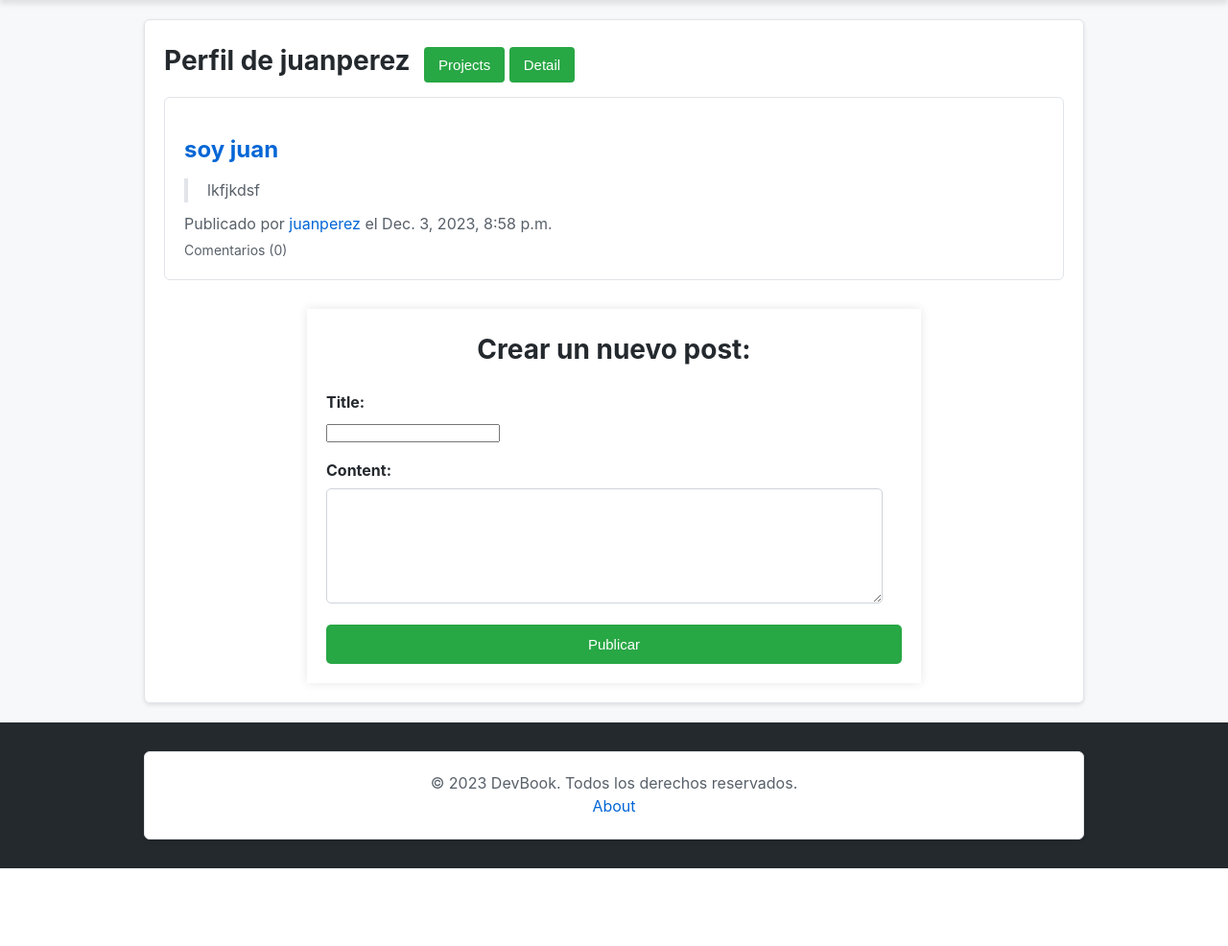
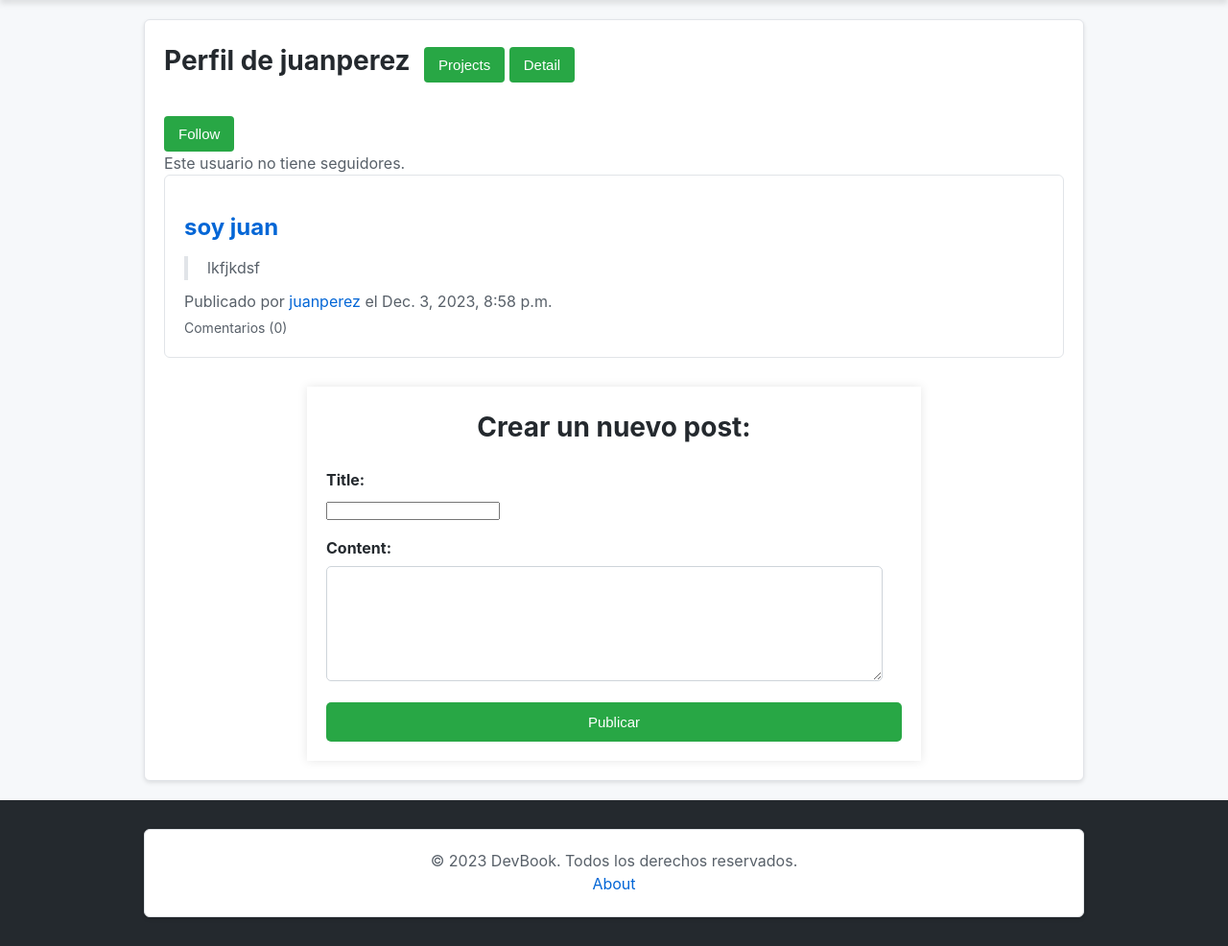
Before and after one commit to facuzavaleta/DevBook, a Django app: a page that uses users/templates/users/home.html in a window 1280 px wide. Shown: the part 58-1044 px from the top of the page at 96% size. Before the commit the page ends 963 px from the top, so only its background shows below. Run offline with Django 4.2, Linux system fonts and the light colour scheme; a user stored in the database is signed in; data comes from the database, SQL or seed files in the repository; both versions use the stored data as it was after the commit.

Commit message:
agregado sistema de follow/unfollow

```diff
--- a/users/models.py
+++ b/users/models.py
@@ -5,6 +5,7 @@ class CustomUser(AbstractUser):
     email = models.EmailField(unique=True)
     bio = models.TextField(max_length=500, blank=True)
     image = models.ImageField(upload_to='profile_images/', null=True, blank=True)
+    followers = models.ManyToManyField('self', symmetrical=False, related_name='following', blank=True)
 
     def __str__(self):
         return self.username
--- a/users/templates/users/home.html
+++ b/users/templates/users/home.html
@@ -5,12 +5,38 @@
 <!-- Sección de bienvenida al perfil -->
 <section>
     <div class="profile_welcome">
-    <h2>Perfil de {{ username }}</h2>
-    <a href="{% url 'projects_index' username=username %}"><button class="projects-btn">Projects</button></a>
-    <a href="{% url 'user_detail' username=username %}"><button class="projects-btn">Detail</button></a>
+        <h2>Perfil de {{ username }}</h2>
+        <a href="{% url 'projects_index' username=username %}"><button class="projects-btn">Projects</button></a>
+        <a href="{% url 'user_detail' username=username %}"><button class="projects-btn">Detail</button></a>
+
+        {% if user_profile != request.user %}
+            {% if user_profile in request.user.following.all %}
+                <form action="{% url 'toggle_follow' username=username %}" method="post">
+                    {% csrf_token %}
+                    <button type="submit">Unfollow</button>
+                </form>
+            {% else %}
+                <form action="{% url 'toggle_follow' username=username %}" method="post">
+                    {% csrf_token %}
+                    <button type="submit">Follow</button>
+                </form>
+            {% endif %}
+        {% endif %}
     </div>
 </section>
 
+<div class="followers-list">
+    {% if followers %}
+    <h3>Followers:</h3>
+    <ul>
+        {% for follower in followers %}
+            <li>{{ follower.username }}</li>
+        {% endfor %}
+    </ul>
+    {% else %}
+        <p>Este usuario no tiene seguidores.</p>
+    {% endif %}
+</div>
 <!-- Lista de posts en el perfil -->
 <section id="post-list">
     {% for post in user_posts %}
--- a/users/urls.py
+++ b/users/urls.py
@@ -1,5 +1,5 @@
 from django.urls import path, include
-from .views import login_view, signup_view, logout_view, home_view, user_search, edit_user, user_detail
+from .views import login_view, signup_view, logout_view, home_view, user_search, edit_user, user_detail, toggle_follow
 
 urlpatterns = [
     path('login/', login_view, name='login'),
@@ -9,6 +9,7 @@ urlpatterns = [
     path('<str:username>/', home_view, name='home'),
     path('<str:username>/detail/', user_detail, name='user_detail'),
     path('<str:username>/edit/', edit_user, name='edit_user'),
+    path('<str:username>/toggle_follow/', toggle_follow, name='toggle_follow'),
     path('<str:username>/posts/', include('posts.urls')),
     path('<str:username>/projects/', include('projects.urls')),
 ]
--- a/users/views.py
+++ b/users/views.py
@@ -12,9 +12,12 @@ from django.contrib import messages
 @login_required(login_url='login')
 def home_view(request, username):
     user_profile = get_object_or_404(CustomUser, username=username)
-
     user_posts = Post.objects.filter(profile_owner=user_profile).order_by('-created_at')
     post_form = PostForm()
+
+    # Agregamos el manejo de seguir/dejar de seguir
+    is_following = request.user in user_profile.followers.all()
+    followers = user_profile.followers.all()
 
     if request.method == 'POST':
         post_form = PostForm(request.POST)
@@ -25,7 +28,14 @@ def home_view(request, username):
             new_post.save()
             return redirect('home', username=username)
 
-    return render(request, 'users/home.html', {'username': username, 'user_posts': user_posts, 'post_form': post_form, 'user_profile': user_profile})
+    return render(request, 'users/home.html', {
+        'username': username,
+        'user_posts': user_posts,
+        'post_form': post_form,
+        'user_profile': user_profile,
+        'is_following': is_following,
+        'followers': followers,
+    })
 
 def signup_view(request):
     if request.method == 'POST':
@@ -81,3 +91,16 @@ def edit_user(request, username):
         form = EditProfileForm(instance=user)
 
     return render(request, 'users/edit_user.html', {'form': form, 'user': user, 'username': username})
+
+def toggle_follow(request, username):
+    user_to_follow = get_object_or_404(CustomUser, username=username)
+
+    if request.user.is_authenticated:
+        if request.user in user_to_follow.followers.all():
+            # El usuario ya sigue a la persona, así que dejamos de seguir
+            request.user.following.remove(user_to_follow)
+        else:
+            # El usuario no sigue a la persona, así que comenzamos a seguir
+            request.user.following.add(user_to_follow)
+
+    return redirect('home', username=username)
```
Also changed, not shown: db.sqlite3, users/migrations/0002_customuser_followers.py (added).
